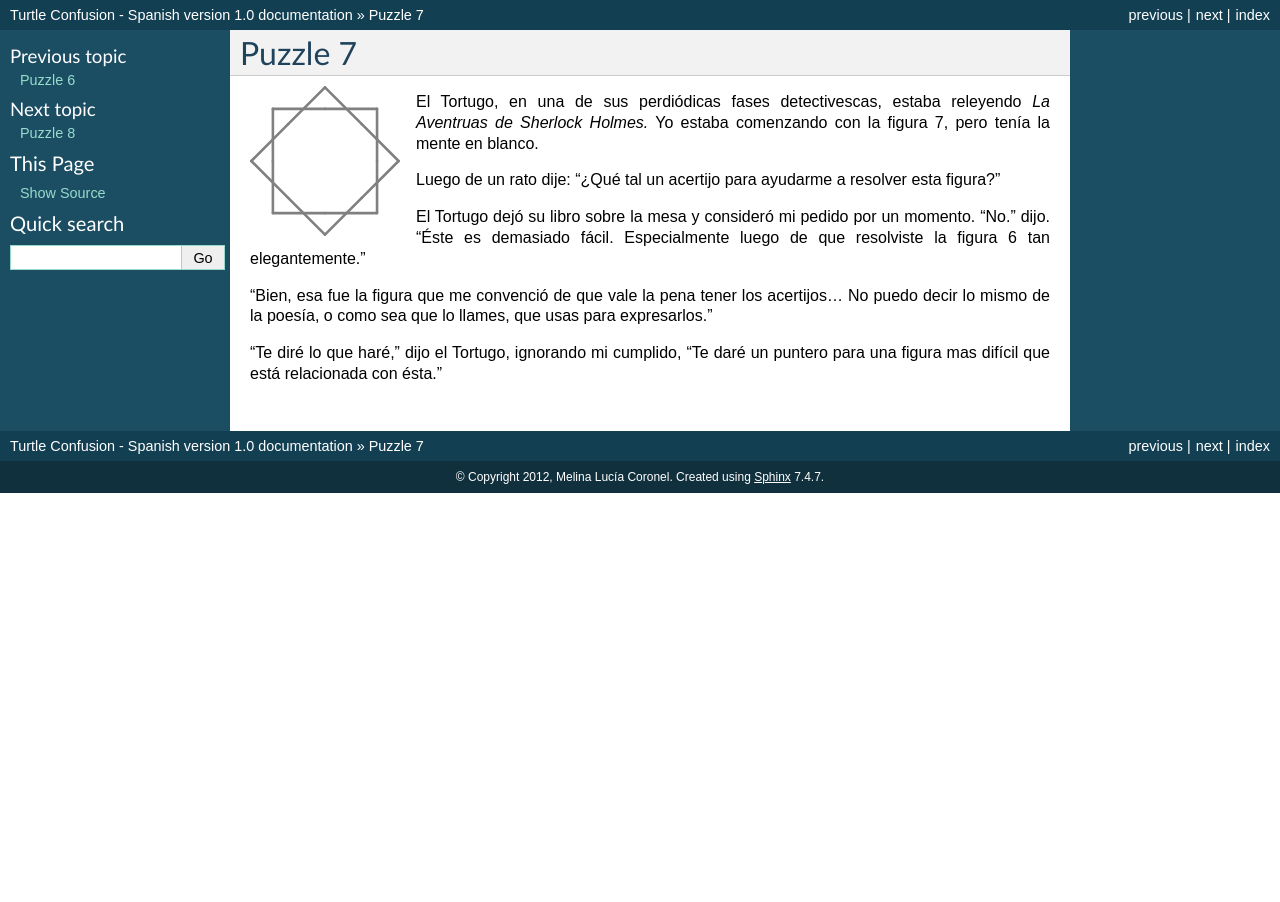
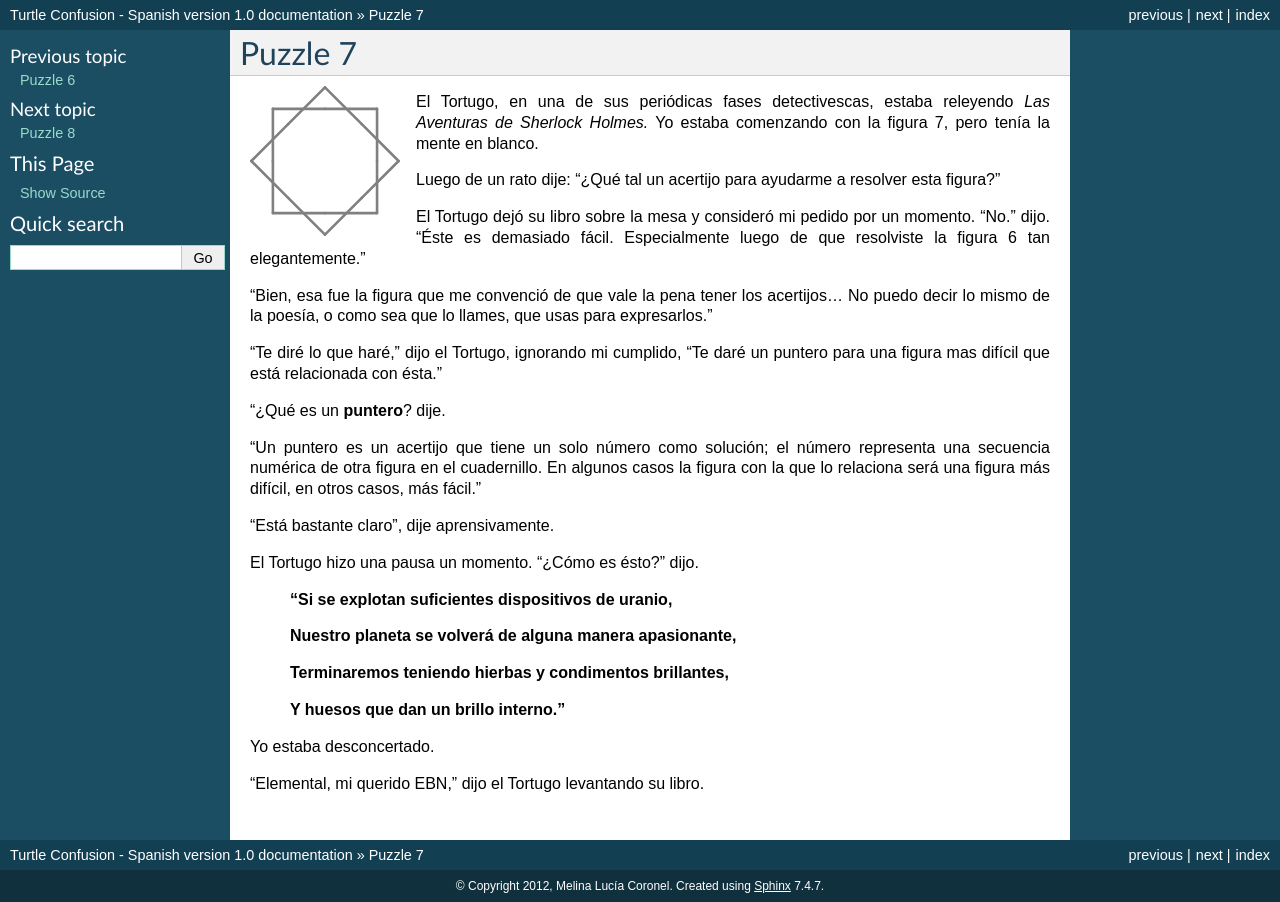
Before and after one commit to humitos/turtle-confusion-es, a Sphinx documentation site: the page built from docs/puzzle-07.rst, in a window 1280 px wide. Built offline with Sphinx 7.4.7, drawn with Linux system fonts in a browser that asks for light colours.

Commit message:
puzzle 07 finished

```diff
--- a/docs/puzzle-07.rst
+++ b/docs/puzzle-07.rst
@@ -9,7 +9,7 @@ Puzzle 7
    :align: left
 
 
-El Tortugo, en una de sus perdiódicas fases detectivescas, estaba releyendo *La Aventruas de Sherlock Holmes.* Yo estaba comenzando con la figura 7, pero tenía la mente en blanco.
+El Tortugo, en una de sus periódicas fases detectivescas, estaba releyendo *Las Aventuras de Sherlock Holmes.* Yo estaba comenzando con la figura 7, pero tenía la mente en blanco.
 
 Luego de un rato dije: "¿Qué tal un acertijo para ayudarme a resolver esta figura?"
 
@@ -18,3 +18,23 @@ El Tortugo dejó su libro sobre la mesa y consideró mi pedido por un momento. "
 "Bien, esa fue la figura que me convenció de que vale la pena tener los acertijos... No puedo decir lo mismo de la poesía, o como sea que lo llames, que usas para expresarlos."
 
 "Te diré lo que haré," dijo el Tortugo, ignorando mi cumplido, "Te daré un puntero para una figura mas difícil que está relacionada con ésta."
+
+"¿Qué es un **puntero**? dije.
+
+"Un puntero es un acertijo que tiene un solo número como solución; el número representa una secuencia numérica de otra figura en el cuadernillo. En algunos casos la figura con la que lo relaciona será una figura más difícil, en otros casos, más fácil."
+
+"Está bastante claro", dije aprensivamente.
+
+El Tortugo hizo una pausa un momento. "¿Cómo es ésto?" dijo.
+
+    **"Si se explotan suficientes dispositivos de uranio,**
+
+    **Nuestro planeta se volverá de alguna manera apasionante,**
+
+    **Terminaremos teniendo hierbas y condimentos brillantes,**
+
+    **Y huesos que dan un brillo interno."**
+
+Yo estaba desconcertado.
+
+"Elemental, mi querido EBN," dijo el Tortugo levantando su libro.
```
